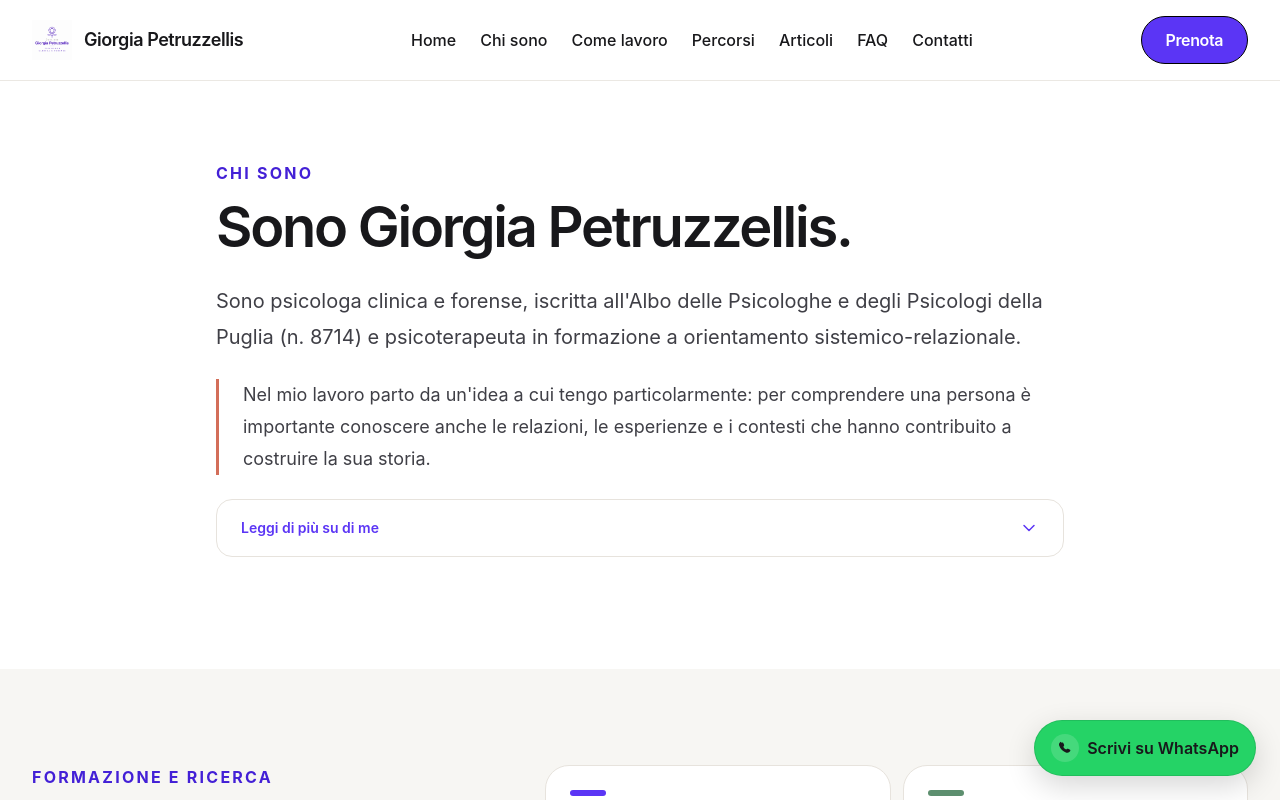
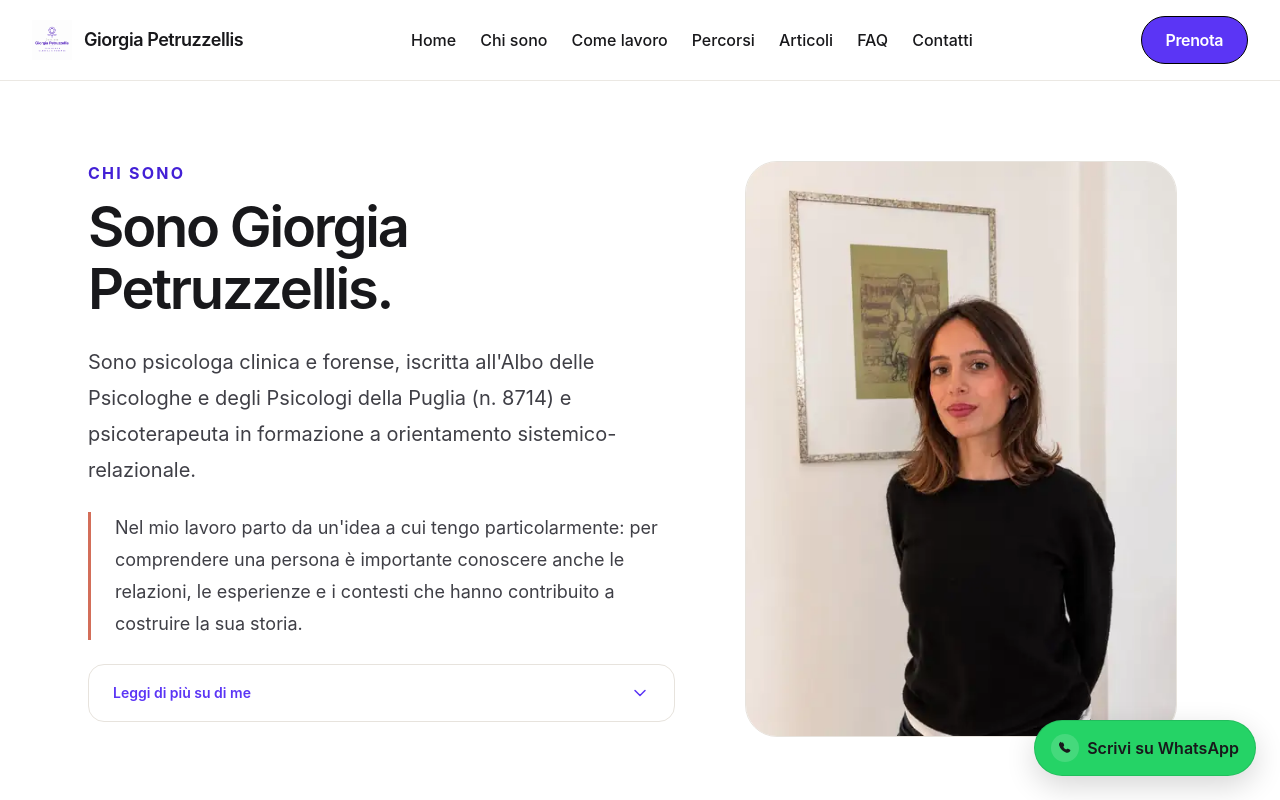
Before and after one commit to Yvanesse/giorgia-psychologist, a Next.js app: page /chi-sono in a window 1280 px wide. Shown: the top 800 px of the page. Built offline with nearby package versions, Linux system fonts and the light colour scheme.

Commit message:
Add Giorgia's new portrait to the Chi sono introduction

```diff
--- a/src/app/chi-sono/page.tsx
+++ b/src/app/chi-sono/page.tsx
@@ -95,8 +95,8 @@ export default function AboutPage() {
     <main id="main-content">
       <section className="scroll-mt-24 bg-white pb-20 pt-12 sm:pb-28 sm:pt-20" id="chi-sono" aria-labelledby="intro-title">
         <Container variant="wide">
-          <div className="mx-auto max-w-[53rem]">
-            <div>
+          <div className="mx-auto grid max-w-[69rem] items-start gap-9 lg:grid-cols-[minmax(0,1.12fr)_minmax(0,.88fr)] lg:gap-14">
+            <div className="min-w-0">
               <p className="section-label">Chi sono</p>
               <h1 id="intro-title" className="mt-3 text-[clamp(2.15rem,5.5vw,3.5rem)] font-semibold leading-[1.1] tracking-[-.04em] text-ink">
                 Sono Giorgia Petruzzellis.
@@ -116,6 +116,18 @@ export default function AboutPage() {
                 ]}
               />
             </div>
+            <figure className="mx-auto w-full max-w-[27rem] lg:sticky lg:top-28">
+              {/* The About-page portrait is independent from the homepage hero image. */}
+              {/* eslint-disable-next-line @next/next/no-img-element */}
+              <img
+                alt="Giorgia Petruzzellis, psicologa clinica e forense, nel suo studio"
+                className="aspect-[3/4] w-full rounded-[2rem] border border-border object-cover object-center"
+                decoding="async"
+                height={640}
+                src="/images/giorgia-chi-sono.webp"
+                width={480}
+              />
+            </figure>
           </div>
         </Container>
       </section>
```
Also changed, not shown: public/images/giorgia-chi-sono.webp (added).
